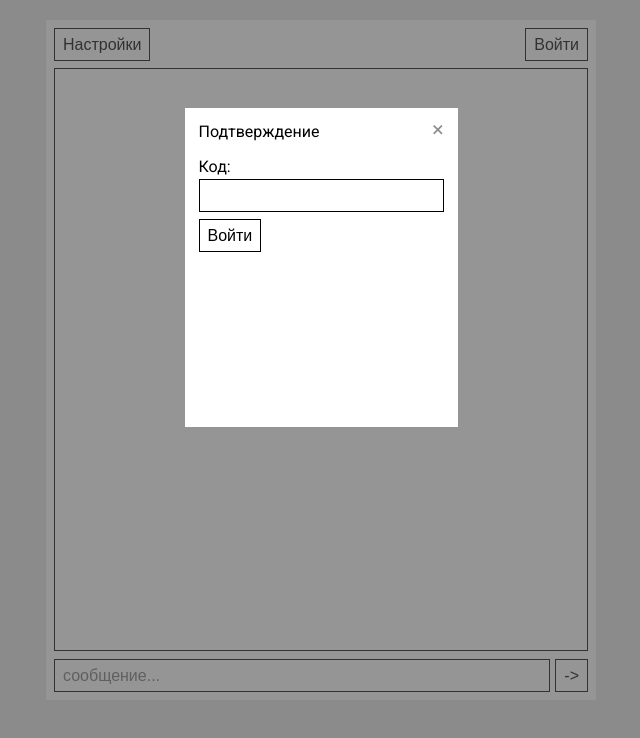
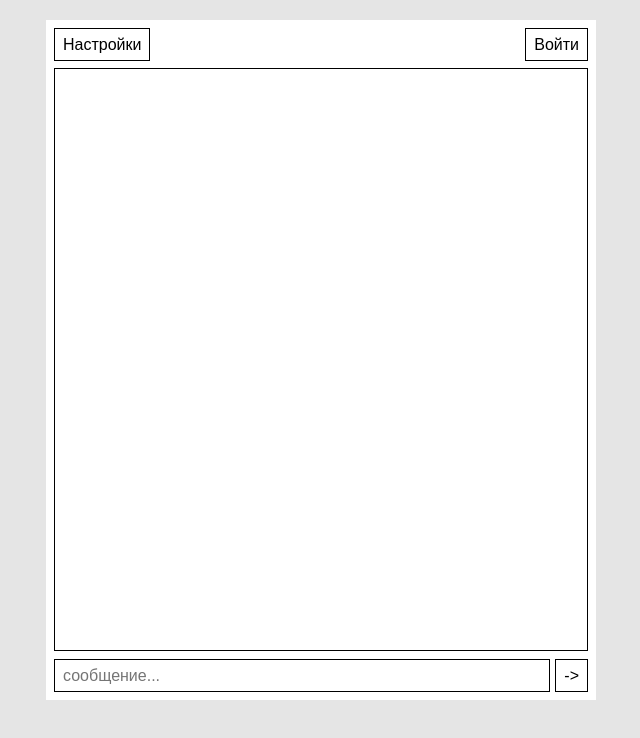
Before and after one commit to LosyashBOI/chat-react, a React (Vite) app: page / in a window 1280 px wide. Shown: the top 738 px of the page, without its empty margins (319-959 px from the left). Built offline with nearby package versions, Linux system fonts and the light colour scheme.

Commit message:
Bug fixes

```diff
--- a/src/App.tsx
+++ b/src/App.tsx
@@ -12,7 +12,7 @@ type modalKeys = keyof typeof MODALS;
 export type modalValues = typeof MODALS[modalKeys];
 
 function App() {
-  const [activeModal, setActiveModal] = useState<modalValues>(MODALS.CONFIRMATION);
+  const [activeModal, setActiveModal] = useState<modalValues>(MODALS.INACTIVE);
   const [isLoggedIn, setLogin] = useState(!!token);
   const [email, setEmail] = useState(userEmail);
 
--- a/src/components/modals.tsx
+++ b/src/components/modals.tsx
@@ -77,7 +77,7 @@ function SettingsModal({ setActive, active }: IModal) {
 }
 
 function AuthorizationModal({ setActive, active, setEmail }: IModal) {
-  const [value, setValue] = useState('losyashboi@gmail.com');
+  const [value, setValue] = useState('');
 
   const handleSubmit = async (e: FormEvent) => {
     e.preventDefault();
```
